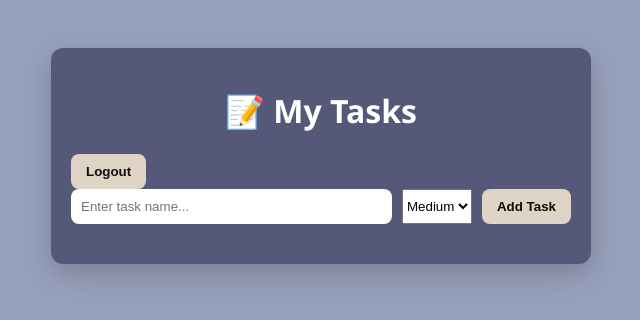
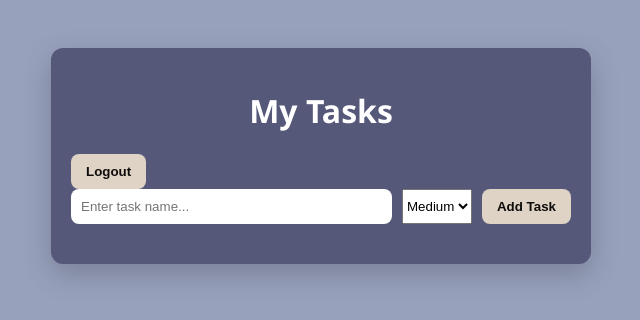
Before and after one commit to sanjanaa2102/todo-app, a website: page postgresql-database/index.html in a window 1280 px wide. Shown: the whole page, without its empty margins (319-959 px from the left). Drawn offline with Linux system fonts and the light colour scheme; no server answers; sample sign-in values are in the browser's storage.

Commit message:
Update index.html

```diff
--- a/postgresql-database/index.html
+++ b/postgresql-database/index.html
@@ -8,7 +8,7 @@
 </head>
 <body>
  <div class="app">
-    <div class="header"> <h1>📝 My Tasks</h1>
+    <div class="header"> <h1> My Tasks</h1>
       <button id="logoutBtn" class="logout">Logout</button>
     </div>
 
```
